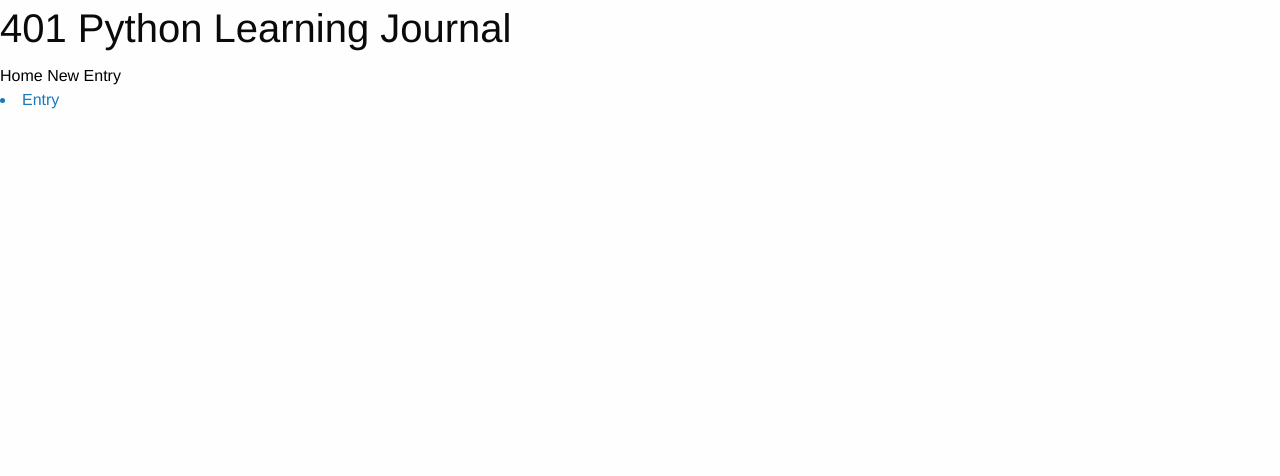
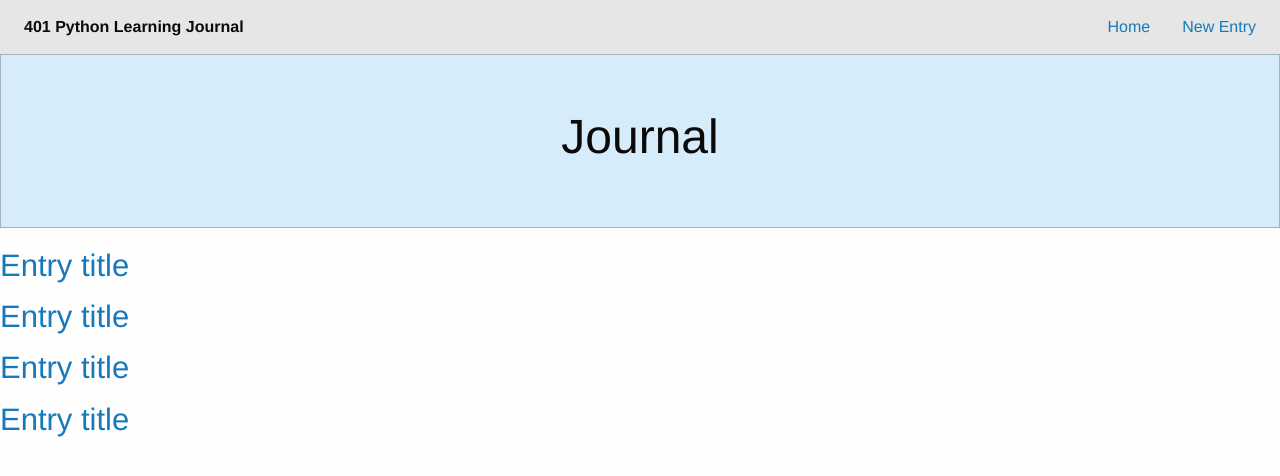
Before and after one commit to nothingnessbird/pyramid_learning_journal, a Python web app: template pyramid_learning_journal/templates/index.html in a window 1280 px wide. Shown: the top 476 px of the page. Run offline with Jinja, Linux system fonts and the light colour scheme; the template is opened without the code that fills it, so the values that code supplies are empty; some libraries are stand-ins or nearby versions.

Commit message:
added some html

```diff
--- a/pyramid_learning_journal/templates/index.html
+++ b/pyramid_learning_journal/templates/index.html
@@ -17,17 +17,52 @@
         <!--<link rel="stylesheet" href="css/main.css"> -->
     </head>
     <body>
-        <h2>401 Python Learning Journal</h2>
-        <a href="/"><button>Home</button></a>
-        <a href="/journal/new-entry"><button>New Entry</button></a>
-        <a href="/journal/1"><li>Entry</li></a>
+        <div class="top-bar">
+          <div class="top-bar-left">
+            <ul class="menu">
+              <li class="menu-text">401 Python Learning Journal</li>
+            </ul>
+          </div>
+          <div class="top-bar-right">
+            <ul class="menu">
+              <li><a href="/">Home</a></li>
+              <li><a href="/journal/new-entry">New Entry</a></li>
+            </ul>
+          </div>
+        </div>
+        <div class="callout large primary">
+          <div class="row column text-center">
+            <h1>Journal</h1>
+          </div>
+        </div>
+        <div class="row" id="content">
+            <div class="medium-8 columns">
+                <div class="blog-post">
+                  <h3><a href="/journal/1">Entry title</a></h3>
+                </div>
+                <div class="blog-post">
+                  <h3><a href="/journal/1">Entry title</a></h3>
+                </div>
+                <div class="blog-post">
+                  <h3><a href="/journal/1">Entry title</a></h3>
+                </div>
+                <div class="blog-post">
+                  <h3><a href="/journal/1">Entry title</a></h3>
+                </div>
+            </div>
+        </div>
+
         <!--[if lt IE 8]>
             <p class="browserupgrade">You are using an <strong>outdated</strong> browser. Please <a href="http://browsehappy.com/">upgrade your browser</a> to improve your experience.</p>
         <![endif]-->
 
         <!-- Add your site or application content here -->
 
-        <script src="http://code.jquery.com/jquery-1.12.4.min.js"></script>
+        <script src="https://code.jquery.com/jquery-2.1.4.min.js"></script>
+        <script src="http://dhbhdrzi4tiry.cloudfront.net/cdn/sites/foundation.js"></script>
+        <script>
+          $(document).foundation();
+        </script>
         <script>window.jQuery || document.write('<script src="js/vendor/jquery-1.12.4.min.js"><\/script>')</script>
 
         <!-- Google Analytics: change UA-XXXXX-Y to be your site's ID. -->
```
Also changed, not shown: pyramid_learning_journal/templates/detail.html (+33 -3 lines), pyramid_learning_journal/templates/edit.html (+18 -3 lines), pyramid_learning_journal/templates/new.html (+18 -3 lines).
